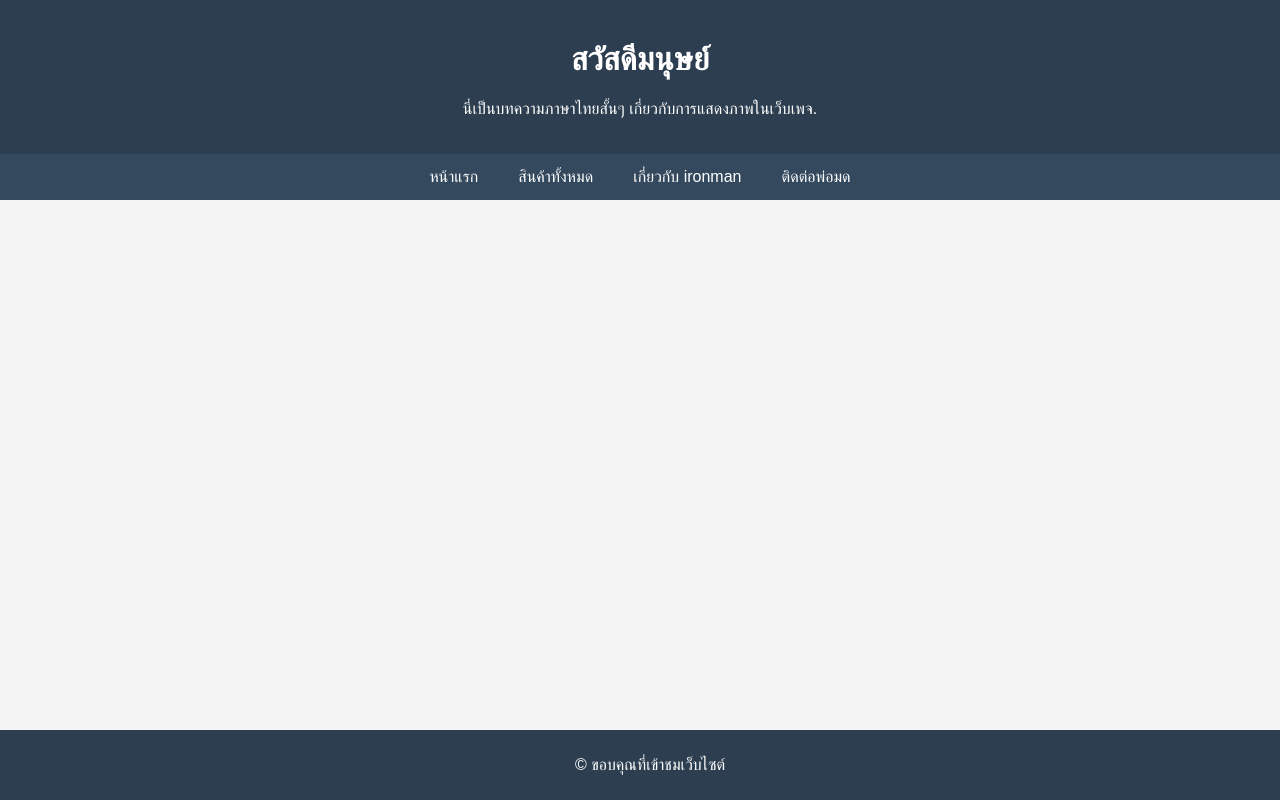
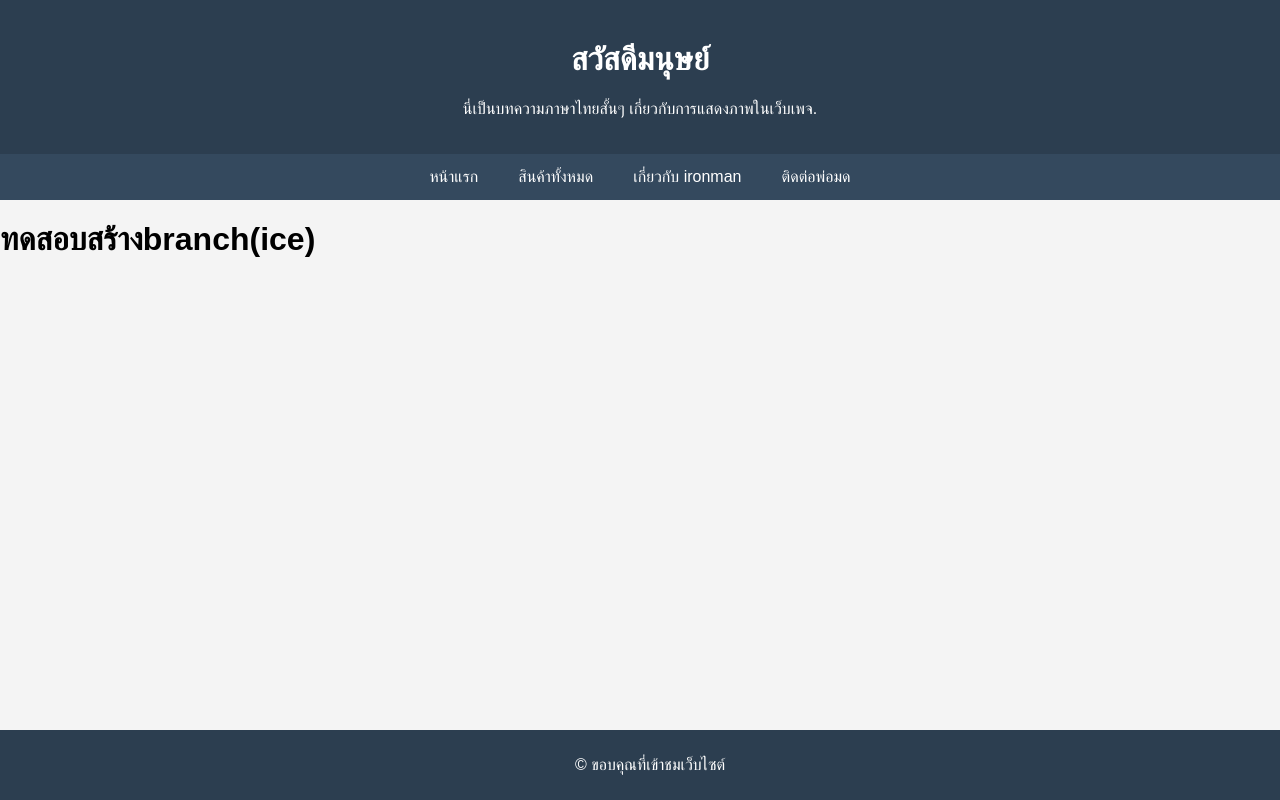
Before and after one commit to rennochikung/-4, a plain HTML site: page main.html in a window 1280 px wide. Drawn offline with Linux system fonts and the light colour scheme.

Commit message:
no message

```diff
--- a/main.html
+++ b/main.html
@@ -58,6 +58,7 @@
        <div class="footer">
            <p>&copy; ขอบคุณที่เข้าชมเว็บไซต์</p>
        </div>
+       <h1> ทดสอบสร้างbranch(ice) </h1>
 
     </body>
    </head>
```
